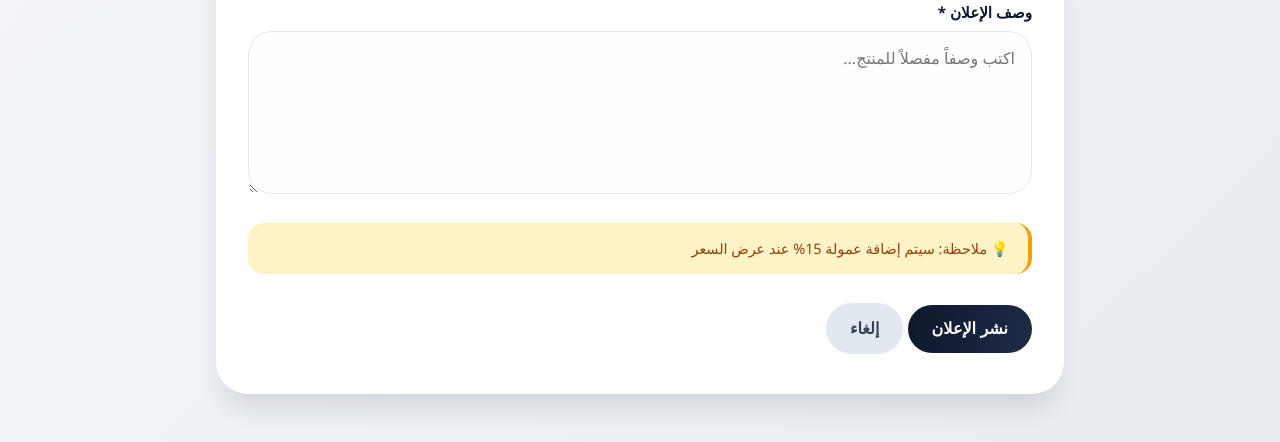
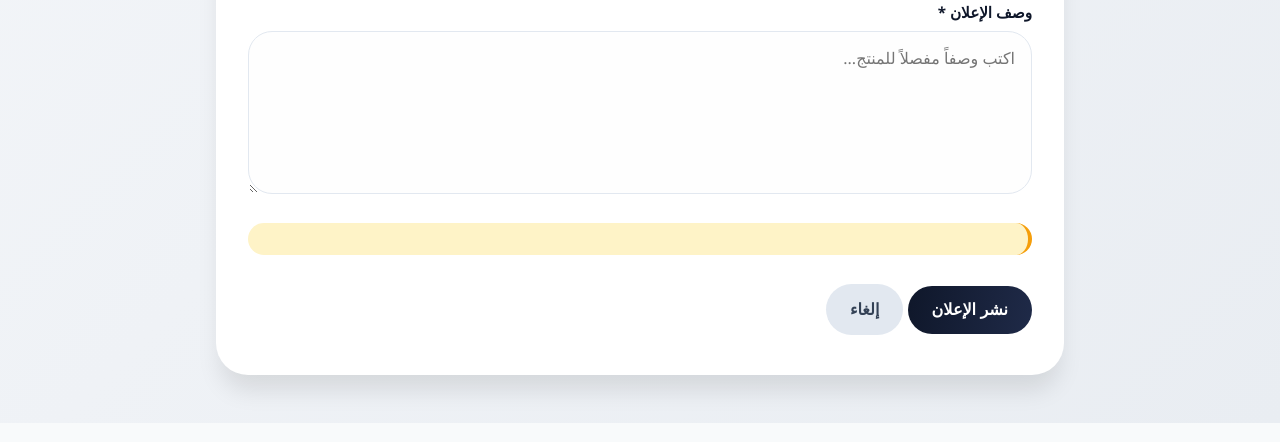
Before and after one commit to ponte754/qshaqesh, a Flask app: page /add in a window 1280 px wide. Shown: the part 742-1184 px from the top of the page. Run offline with Flask 3, Linux system fonts and the light colour scheme; a user stored in the database is signed in; data that the repository does not hold is empty.

Commit message:
Update add.html

```diff
--- a/templates/add.html
+++ b/templates/add.html
@@ -173,7 +173,7 @@
                 </div>
 
                 <div class="info-box">
-                    <p>💡 ملاحظة: سيتم إضافة عمولة 15% عند عرض السعر</p>
+
                 </div>
 
                 <div class="form-actions">
```
